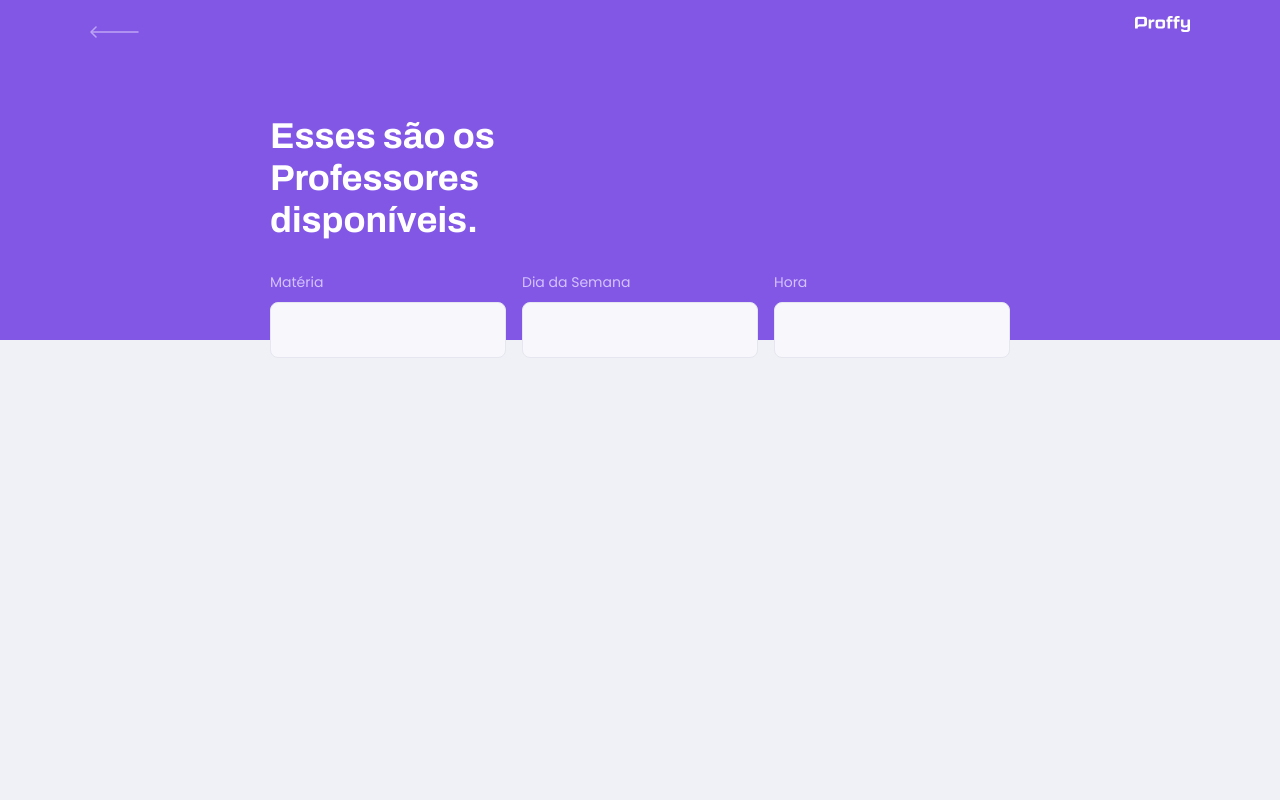
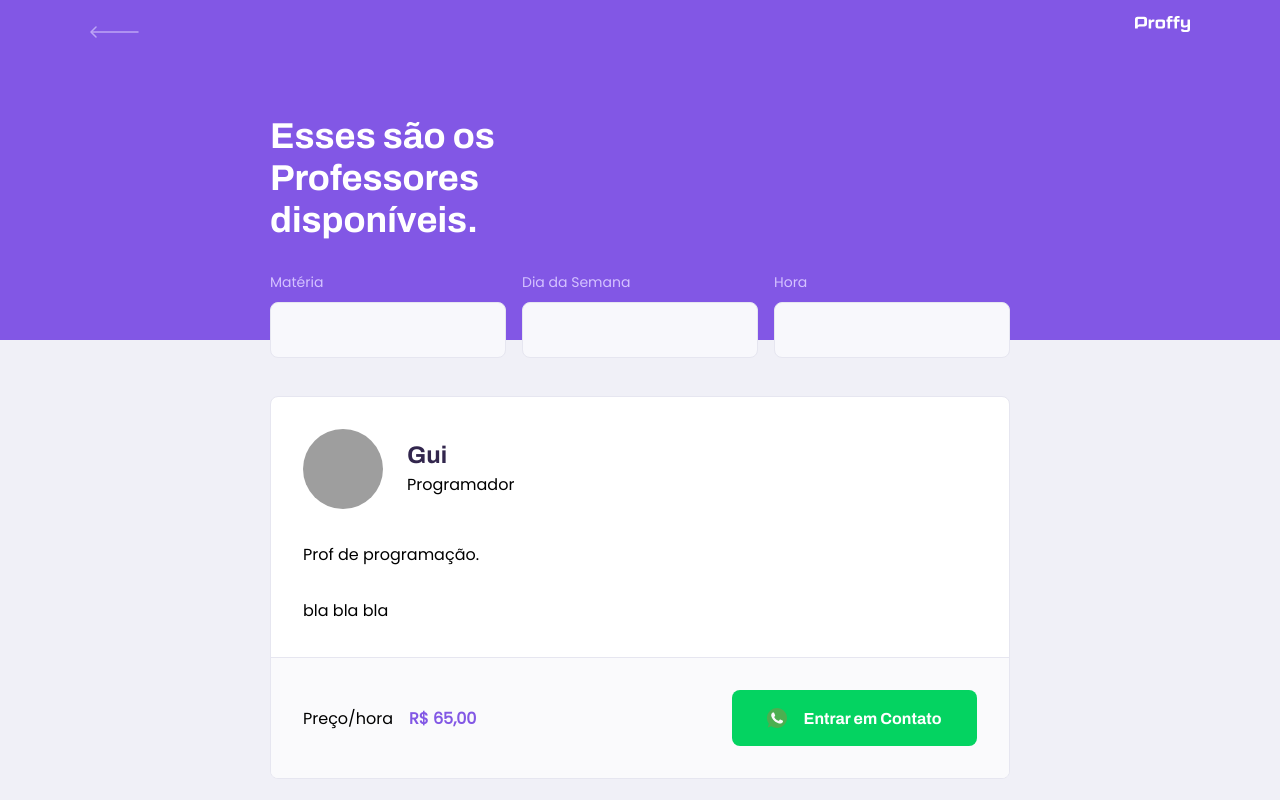
Before and after one commit to guiferrini/Busca_Aulas, a React (Create React App) app in the folder web/: page /study in a window 1280 px wide. Shown: the top 800 px of the page. Built offline with nearby package versions, Linux system fonts and the light colour scheme; grey boxes are pictures that could not be loaded; the HTML template or start-up script is replaced by a standard one.

Commit message:
Add Component - TeacherItem

```diff
--- /dev/null
+++ b/web/src/components/TeacherItem/index.tsx
@@ -0,0 +1,40 @@
+import React from "react";
+
+import "./styles.css";
+
+import whatsappIcon from "../../assets/images/icons/whatsapp.svg";
+
+function TeacherItem() {
+  return (
+    <article className="teacher-item">
+      <header>
+        <img
+          src="https://avatars2.githubusercontent.com/u/60007731?s=460&u=27edaa0ac331278d60be9c30ce03cc4b1c977399&v=4"
+          alt="Gui"
+        />
+        <div>
+          <strong>Gui</strong>
+          <span>Programador</span>
+        </div>
+      </header>
+      <p>
+        Prof de programação.
+        <br /> <br />
+        bla bla bla
+      </p>
+
+      <footer>
+        <p>
+          Preço/hora
+          <strong>R$ 65,00</strong>
+        </p>
+        <button type="button">
+          <img src={whatsappIcon} alt="Whatsapp" />
+          Entrar em Contato
+        </button>
+      </footer>
+    </article>
+  );
+}
+
+export default TeacherItem;
--- /dev/null
+++ b/web/src/components/TeacherItem/styles.css
@@ -0,0 +1,104 @@
+.teacher-item {
+  background: var(--color-box-base);
+  border: 1px solid var(--color-line-in-white);
+  border-radius: 0.8rem;
+  margin-top: 2.4rem;
+  overflow: hidden;
+}
+
+.teacher-item header {
+  padding: 3.2rem 2rem;
+  display: flex;
+  align-items: center;
+}
+
+.teacher-item header img {
+  width: 8rem;
+  height: 8rem;
+  border-radius: 50%;
+}
+
+.teacher-item header div {
+  margin-left: 2.4rem;
+}
+
+.teacher-item header div strong {
+  font: 700 2.4rem Archivo;
+  display: block;
+  color: var(--color-text-title);
+}
+
+.teacher-item header div span {
+  font-size: 1.6rem;
+  display: block;
+  margin-top: 0.4rem;
+}
+
+.teacher-item > p {
+  padding: 0 2rem;
+  font-size: 1.6rem;
+  line-height: 2.8rem;
+}
+
+.teacher-item footer {
+  padding: 3.2rem;
+  background: var(--color-box-footer);
+  border-top: 1px solid var(--color-line-in-white);
+  margin-top: 3.2rem;
+
+  display: flex;
+  align-items: center;
+  justify-content: space-between;
+}
+
+.teacher-item footer p strong {
+  color: var(--color-primary);
+  font-size: 1.6rem;
+  display: block;
+}
+
+.teacher-item footer button {
+  width: 20rem;
+  height: 5.6rem;
+  background: var(--color-secundary);
+  color: var(--color-button-text);
+  border: none;
+  border-radius: 0.8rem;
+  cursor: pointer;
+  font: 700 1.4rem Archivo;
+  display: flex;
+  align-items: center;
+  justify-content: space-evenly;
+
+  transition: 0.2s;
+}
+
+.teacher-item footer button:hover {
+  background: var(--color-secundary-dark);
+}
+
+@media (min-width: 700px) {
+  .teacher-item header,
+  .teacher-item footer {
+    padding: 3.2rem;
+  }
+
+  .teacher-item > p {
+    padding: 0 3.2rem;
+  }
+
+  .teacher-item footer p strong {
+    display: initial;
+    margin-left: 1.6rem;
+  }
+
+  .teacher-item footer button {
+    width: 24.5rem;
+    font-size: 1.6rem;
+    justify-content: center;
+  }
+
+  .teacher-item footer button img {
+    margin-right: 1.6rem;
+  }
+}
--- a/web/src/pages/TeacherList/index.tsx
+++ b/web/src/pages/TeacherList/index.tsx
@@ -1,5 +1,9 @@
 import React from 'react';
+
+import TeacherItem from '../../components/TeacherItem';
+
 import PageHeader from '../../components/PageHeader';
+import whatsappIcon from '../../assets/images/icons/whatsapp.svg';
 
 import './styles.css';
 
@@ -22,6 +26,13 @@
           </div>
         </form>
       </PageHeader>
+
+    <main>
+      <TeacherItem />
+      <TeacherItem />
+      <TeacherItem />
+    </main>
+
     </div>
   )
 }
```
